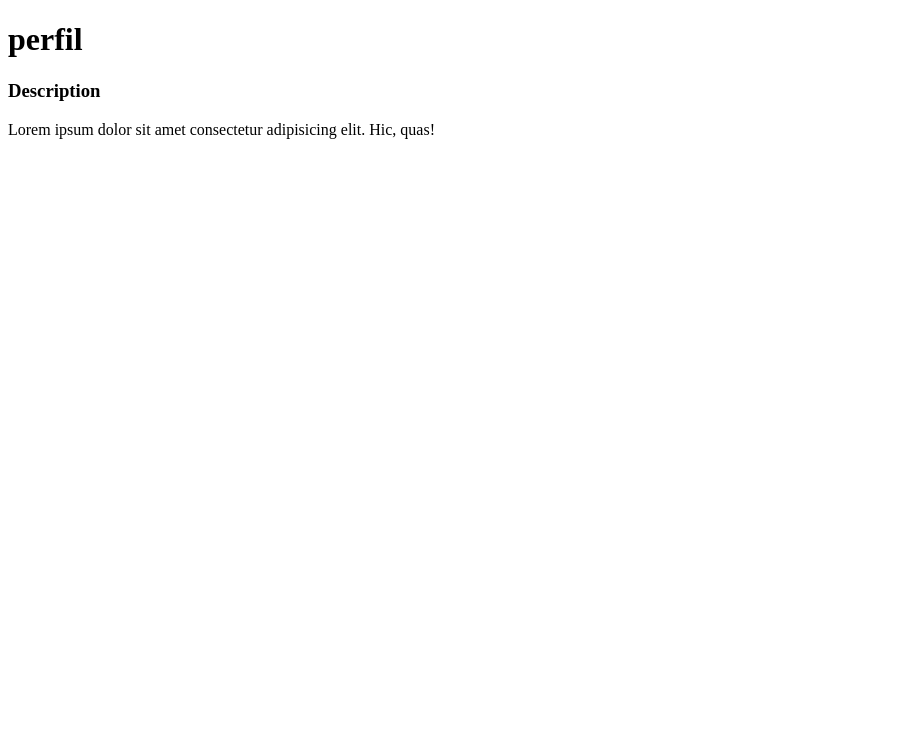
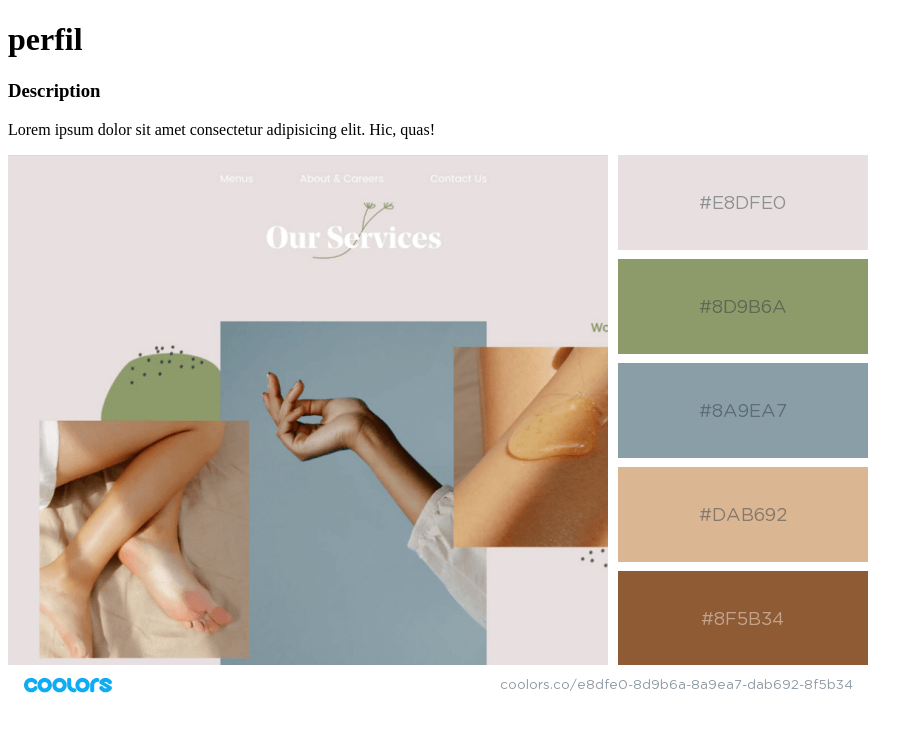
Before and after one commit to SaraWebDesign/portafolio, a plain HTML site: page index.html in a window 1280 px wide. Shown: the whole page, without its empty margins (0-923 px from the left). Drawn offline with Linux system fonts and the light colour scheme.

Commit message:
agregé una imagen

```diff
--- a/index.html
+++ b/index.html
@@ -11,5 +11,7 @@
     <h3>Description</h3>
     <p>Lorem ipsum dolor sit amet consectetur adipisicing elit. Hic, quas!</p>
 
+    <img src="./imagenes/palette.png" alt="">
+
 </body>
 </html>
```
